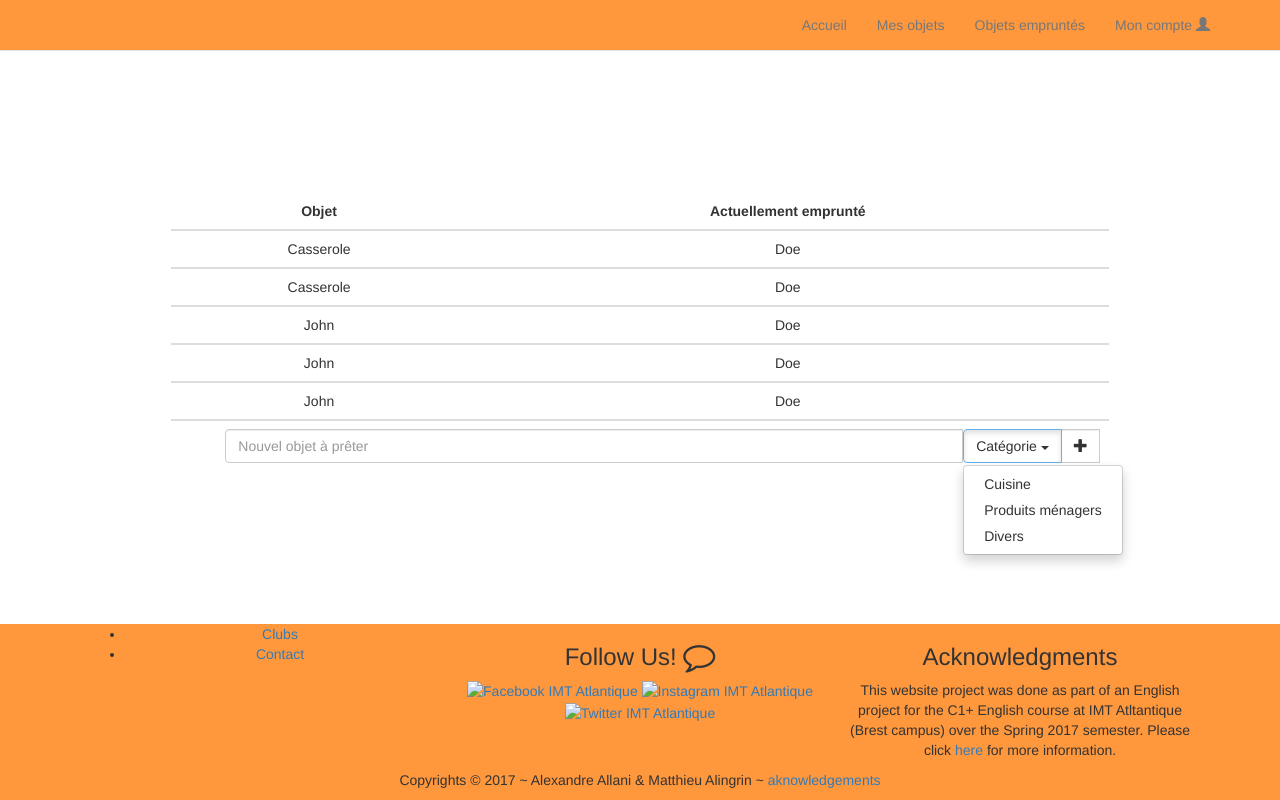
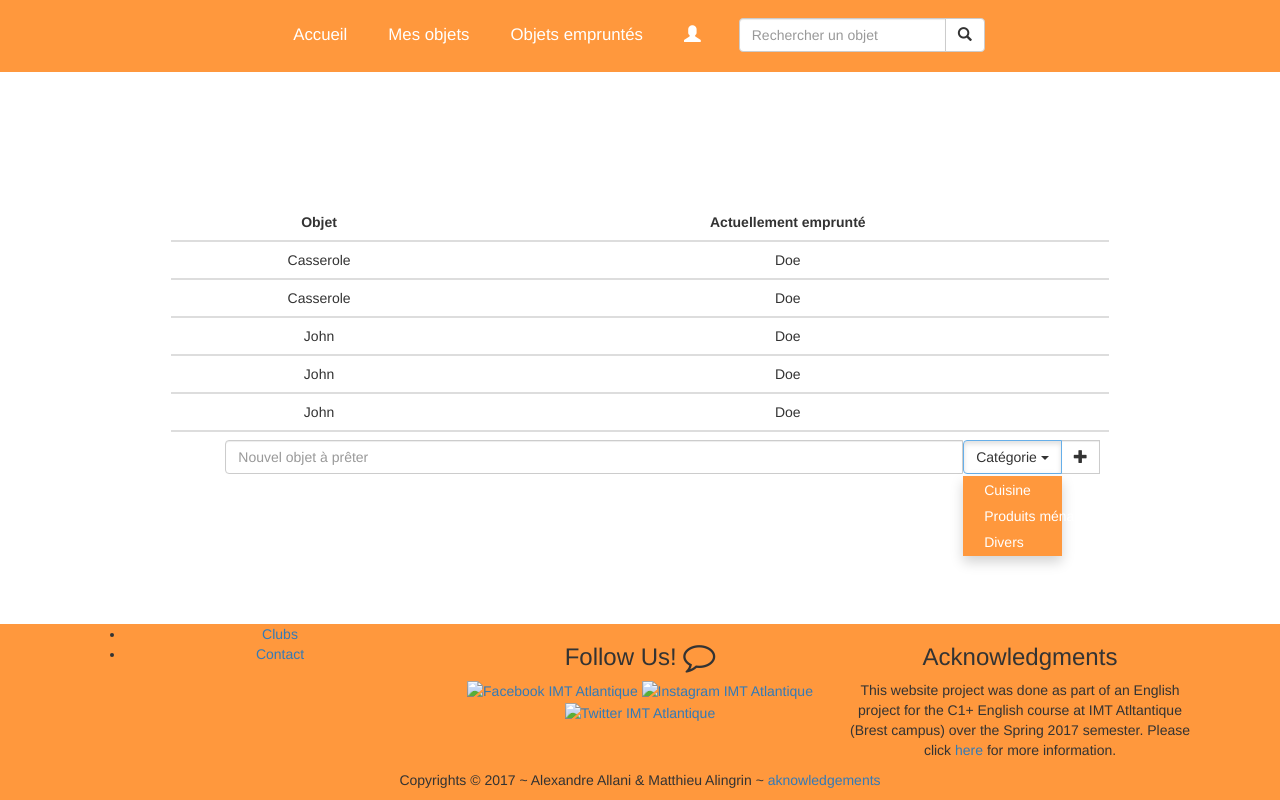
Before and after one commit to Syndorik/Cher-voisin, a PHP site: page /myObjects.php in a window 1280 px wide, after a click on "Catégorie". Run offline with PHP 8.4, Linux system fonts and the light colour scheme; some libraries are stand-ins or nearby versions.

Commit message:
Header updated, still missing some colors and responsive adjustements

```diff
--- a/header.php
+++ b/header.php
@@ -9,7 +9,7 @@
     <link rel="stylesheet" type="text/css" href="font-awesome-4.7.0/css/font-awesome.min.css">
 </head>
 <body>
-  <nav class="navbar navbar-default navbar-fixed-top">
+  <nav class="navbar navbar-default navbar-fixed-top navbar-center">
     <div class="container-fluid container">
       <!-- Brand and toggle get grouped for better mobile display -->
       <div class="navbar-header">
@@ -22,11 +22,21 @@
       </div>
       <!-- Collect the nav links, forms, and other content for toggling -->
       <div class="collapse navbar-collapse" id="bs-example-navbar-collapse-1">
-        <ul class="nav navbar-nav navbar-right" id="menu-items">
+        <ul class="nav navbar-nav navbar-center" id="menu-items">
           <li><a href="#">Accueil <span class="sr-only">(current)</span></a></li>
           <li><a href="#">Mes objets</a></li>
           <li><a href="#">Objets empruntés</a></li>
-          <li><a href="#">Mon compte <span><i class="glyphicon glyphicon-user"></i></span></a></li>
+          <li><a href="#"><i class="glyphicon glyphicon-user"></i></a></li>
+          <li><form class="navbar-form navbar-left">
+            <div class="input-group">
+              <input type="text" class="form-control" placeholder="Rechercher un objet">
+              <div class="input-group-btn">
+                <button class="btn btn-default" type="submit">
+                  <i class="glyphicon glyphicon-search"></i>
+                </button>
+              </div>
+            </div>
+          </form></li>
         </ul>
       </div><!-- /.navbar-collapse -->
     </div><!-- /.container-fluid -->
--- a/style.css
+++ b/style.css
@@ -27,7 +27,130 @@ body {
   background-color: #ff983d;
   margin-bottom: auto;
   position: relative;
-  width: 100%;
+  font-size: 1.2em;
+  border-radius: 0px;
+  min-height: 70px;
+}
+
+@media (min-width: 768px) and (max-width: 1200px) {
+    .navbar-collapse.collapse {
+        display: none !important;
+    }
+    .navbar-collapse.collapse.in {
+        display: block !important;
+    }
+    .navbar-header .collapse, .navbar-toggle {
+        display:block !important;
+    }
+    .navbar-header {
+        float:none;
+    }
+}
+
+@media (min-width: 768px) {
+    .navbar .navbar-nav {
+        display: inline-block;
+        float: none;
+        vertical-align: top;
+    }
+
+    .navbar .navbar-collapse {
+        text-align: center;
+    }
+}
+
+.navbar-header {
+	height: 68px;
+}
+
+.navbar-fixed-top {
+    top: 0;
+    border-width: 0 0 0;
+}
+
+.navbar-default .navbar-toggle {
+	border-color: white;
+}
+
+.navbar-default .navbar-toggle .icon-bar {
+    background-color: white;
+}
+
+.navbar-default .navbar-nav>.active>a, .navbar-default .navbar-nav>.active>a:focus, .navbar-default .navbar-nav>.active>a:hover {
+	background-color: transparent;
+	border-bottom: 1px solid white;
+}
+
+.dropdown-menu {
+	background-color: #ff983d;
+	color: white;
+	margin-top:; 0;
+	padding: 0 0 0 0;
+	width:100%;
+	border-radius: 0;
+	border: 1px solid #ff983d;
+	min-width: 0;
+}
+
+.navbar-default .navbar-nav>.open>a, .navbar-default .navbar-nav>.open>a:focus, .navbar-default .navbar-nav>.open>a:hover {
+	background-color: transparent;
+}
+
+.dropdown-menu>li>a {
+	color:white;
+}
+
+.dropdown-menu>li>a:hover, .dropdown-menu>li>a:focus {
+	background-color: orange;
+	color: white;
+}
+
+.dropdown-menu>li {
+	padding: 0 0 0 0;
+	margin: 0 0 0 0;
+}
+
+.dropdown-menu li:hover, .dropdown-menu li:focus {
+	background-color: #0C2340;
+}
+
+.navbar-default .navbar-toggle:hover {
+	background-color: #ff983d;
+}
+
+.navbar-default .navbar-nav .open .dropdown-menu>li>a, .navbar-default .navbar-nav .open .dropdown-menu>li>a:hover {
+	color: white;
+}
+
+#logo {
+	padding: 0 0 0 0;
+	margin: 0 0 0 0;
+}
+
+#logo-text {
+	color:white;
+	padding-top: 17px;
+	padding-right: 0;
+	font-size: 1.3em;
+	text-align: right;
+	font-family: 'Indie Flower', cursive;
+}
+
+#menu-items>li>a {
+	color: white;
+	margin: 0 3px 0 3px;
+}
+
+#menu-items>li {
+	padding: 10px 5px 10px 0;
+}
+
+#menu-items>li:not(.active) {
+	border-bottom: 1px solid transparent;
+}
+
+#menu-items>li:hover {
+	background-color: #00B8DE;
 }
 
 
```
